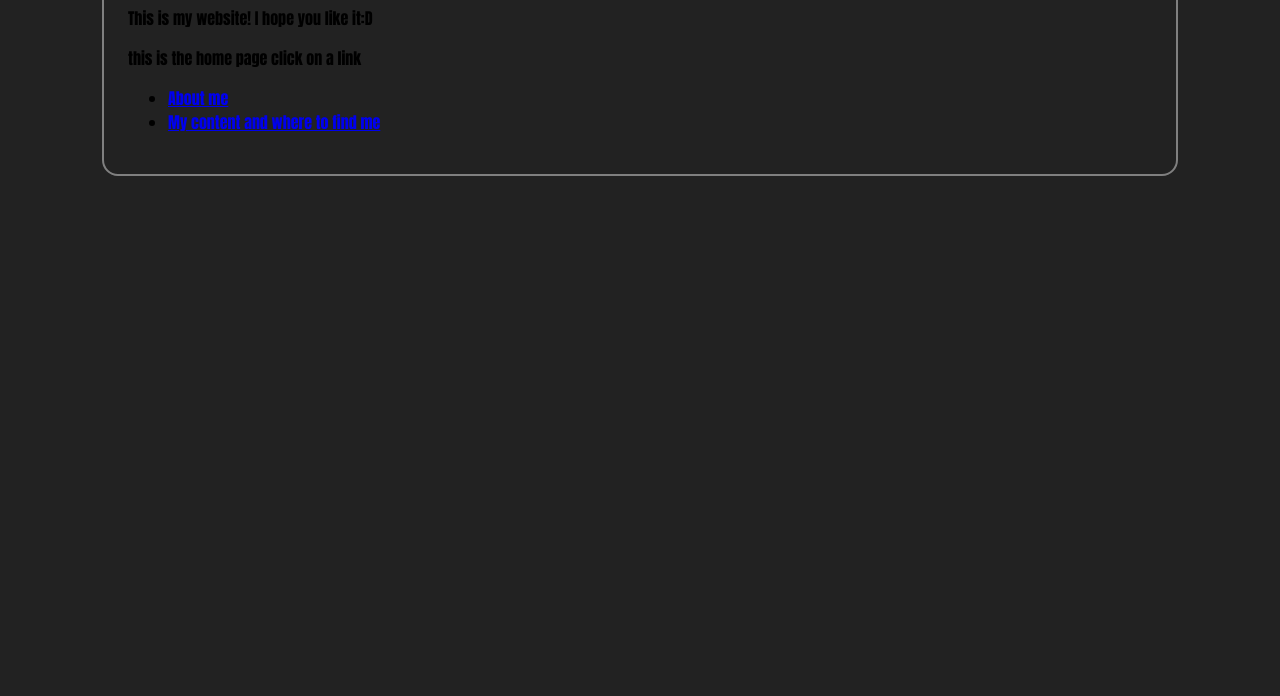
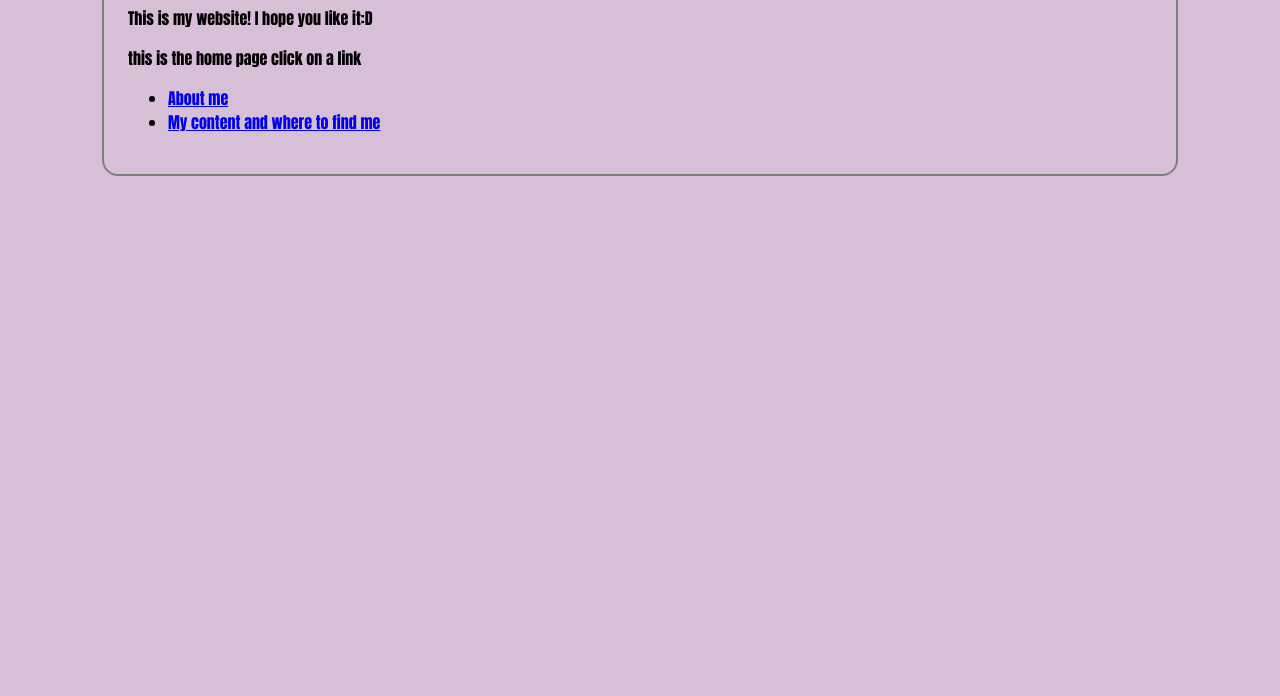
Before and after one commit to phorex4/phorex, a plain HTML site: page index.html in a window 1280 px wide. Shown: the part 104-800 px from the top of the page. Drawn offline with Linux system fonts and the light colour scheme.

Commit message:
Update my-first-stylesheet.css

```diff
--- a/css/my-first-stylesheet.css
+++ b/css/my-first-stylesheet.css
@@ -1,5 +1,5 @@
 body {
-  background-color: #222222 ;
+  background-color: thistle;
   border: 2px solid Gray;
   border-radius: 16px;
   font-family: impact;
```
